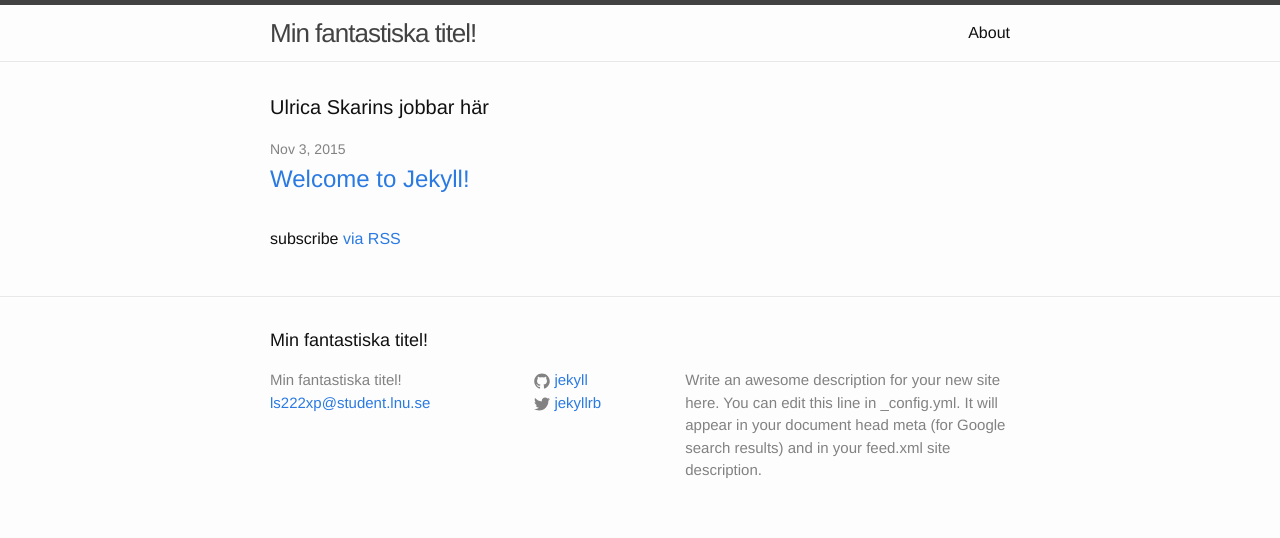
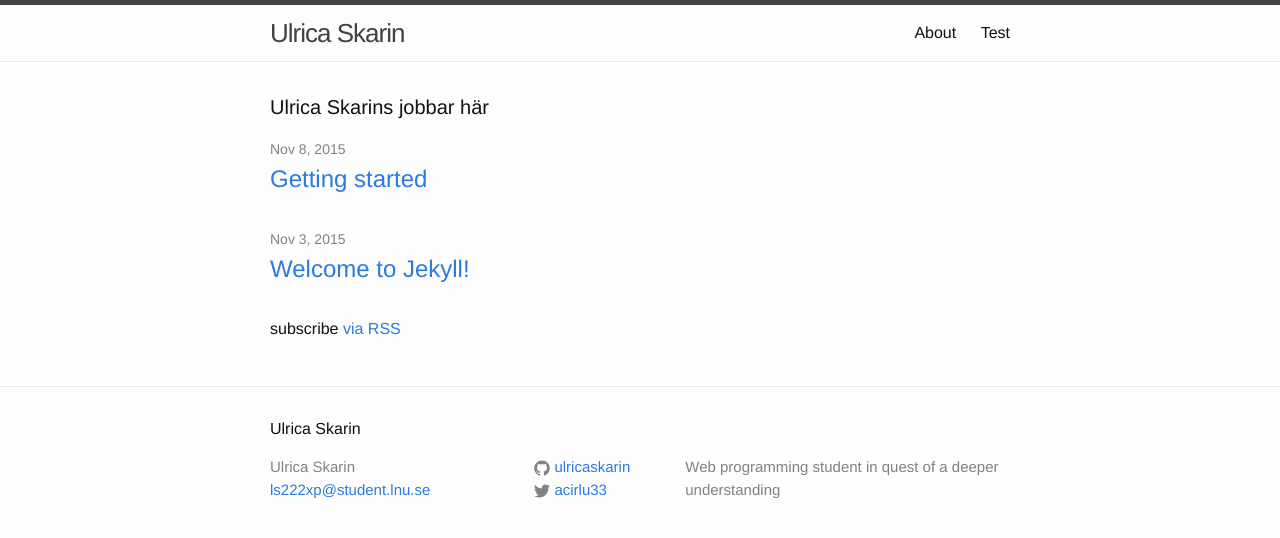
Before and after one commit to ulricaskarin/ulricaskarin.github.io, a Jekyll site: the page built from index.html, in a window 1280 px wide. Shown: the top 538 px of the page. Built offline with Jekyll 4.4.1, drawn with Linux system fonts in a browser that asks for light colours.

```diff
--- a/_config.yml
+++ b/_config.yml
@@ -1,14 +1,12 @@
 # Site settings
-title: Min fantastiska titel!
+title: Ulrica Skarin
 email: ls222xp@student.lnu.se
 description: > # this means to ignore newlines until "baseurl:"
-  Write an awesome description for your new site here. You can edit this
-  line in _config.yml. It will appear in your document head meta (for
-  Google search results) and in your feed.xml site description.
+  Web programming student in quest of a deeper understanding
 baseurl: "" # the subpath of your site, e.g. /blog/
 url: "http://yourdomain.com" # the base hostname & protocol for your site
-twitter_username: jekyllrb
-github_username:  jekyll
+twitter_username: acirlu33
+github_username:  ulricaskarin
 
 # Build settings
 markdown: kramdown
--- a/_sass/_layout.scss
+++ b/_sass/_layout.scss
@@ -97,7 +97,7 @@
 }
 
 .footer-heading {
-    font-size: 18px;
+    font-size: 16px;
     margin-bottom: $spacing-unit / 2;
 }
 
--- a/css/main.scss
+++ b/css/main.scss
@@ -2,6 +2,7 @@
 # Only the main Sass file needs front matter (the dashes are enough)
 ---
 @charset "utf-8";
+@import url(https://fonts.googleapis.com/css?family=Hind);
 
 
 
```
Also changed, not shown: _posts/2015-11-08-getting-started.markdown (added, +13 -0 lines), test.md (added, +9 -0 lines), assets/ls222xp_ulricaskarin1.png (added), 1 other file.
